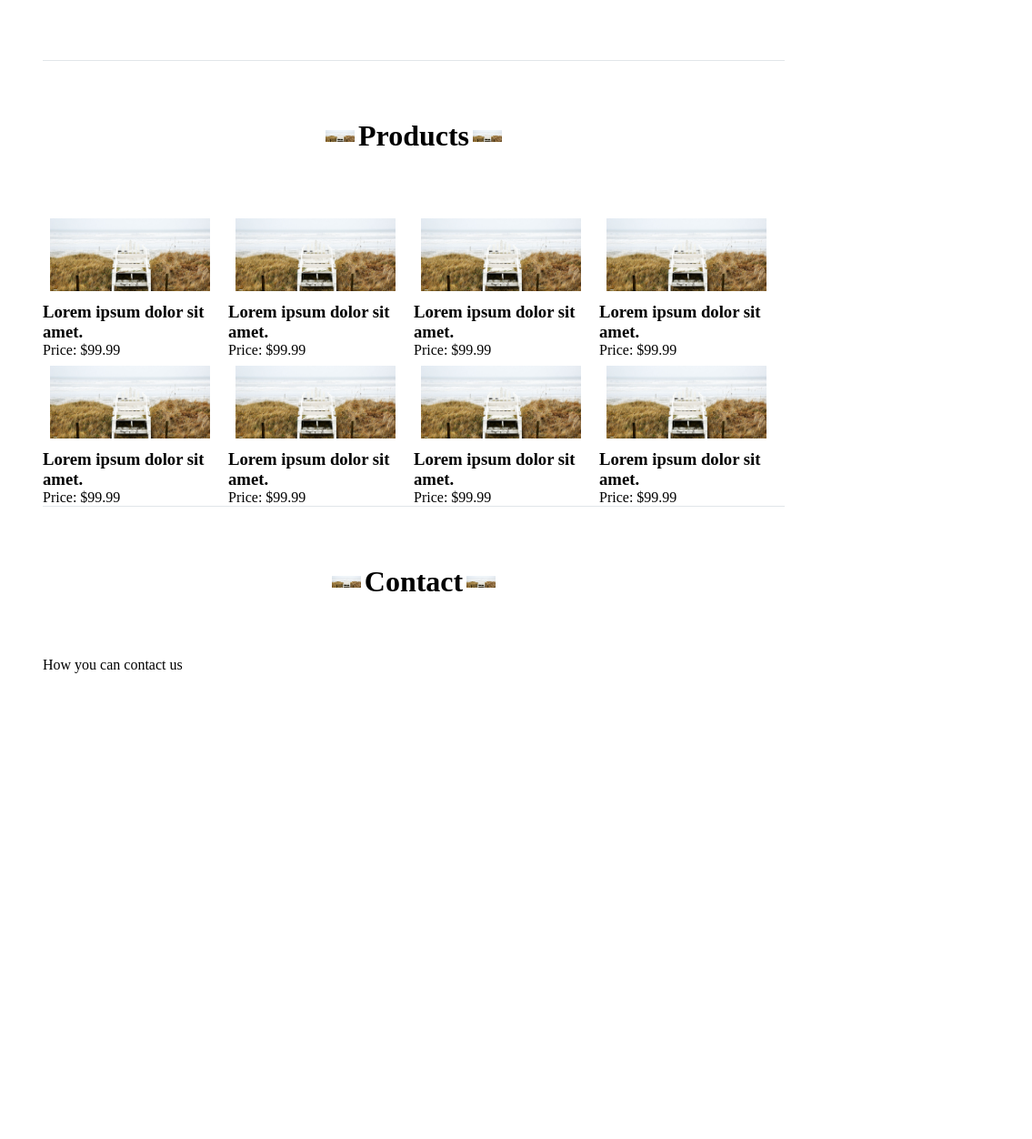
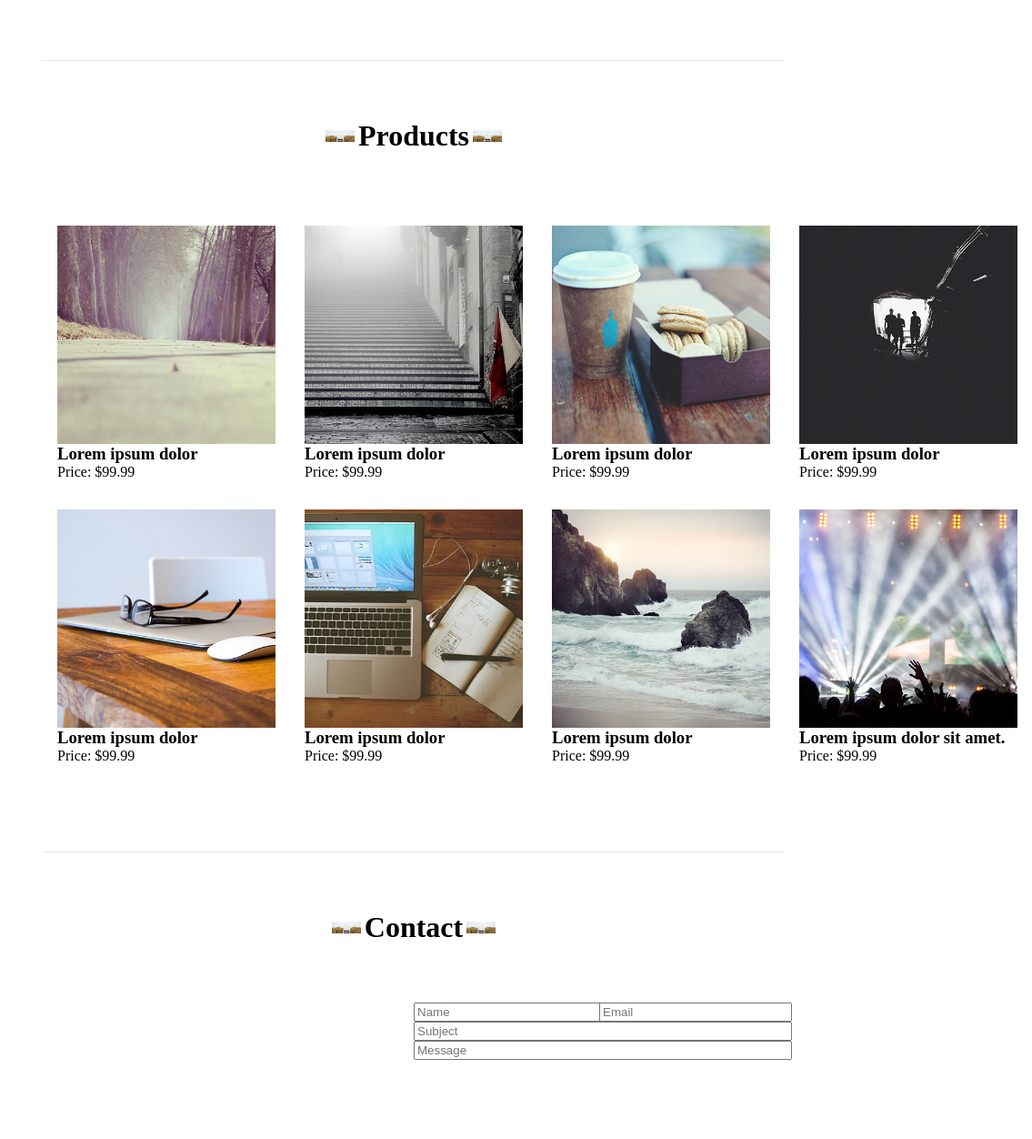
Before and after one commit to PowerPowder/y12ipttask2, a PHP site: page / in a window 1360 px wide. Shown: the part 1127-2379 px from the top of the page at 91% size, without its empty margins (225-1360 px from the left). Before the commit the page ends 1867 px from the top, so only its background shows below. Run offline with PHP 8.4, Linux system fonts and the light colour scheme; a map, chart or similar area stays blank; some libraries are stand-ins or nearby versions.

Commit message:
Added contact section, added suppliers database and fixed products database

```diff
--- a/index.php
+++ b/index.php
@@ -78,42 +78,42 @@
          </form> -->
          <div class="product-wrapper">
             <div class="product">
-               <img src="images/temp-background.jpg">
-               <h3>Lorem ipsum dolor sit amet.</h3>
+               <img src="images/products/product1.jpg">
+               <h3>Lorem ipsum dolor</h3>
                <p>Price: $99.99</p>
             </div>
             <div class="product">
-               <img src="images/temp-background.jpg">
-               <h3>Lorem ipsum dolor sit amet.</h3>
+               <img src="images/products/product2.jpg">
+               <h3>Lorem ipsum dolor</h3>
                <p>Price: $99.99</p>
             </div>
             <div class="product">
-               <img src="images/temp-background.jpg">
-               <h3>Lorem ipsum dolor sit amet.</h3>
+               <img src="images/products/product3.jpg">
+               <h3>Lorem ipsum dolor</h3>
                <p>Price: $99.99</p>
             </div>
             <div class="product">
-               <img src="images/temp-background.jpg">
-               <h3>Lorem ipsum dolor sit amet.</h3>
+               <img src="images/products/product4.jpg">
+               <h3>Lorem ipsum dolor</h3>
                <p>Price: $99.99</p>
             </div>
             <div class="product">
-               <img src="images/temp-background.jpg">
-               <h3>Lorem ipsum dolor sit amet.</h3>
+               <img src="images/products/product5.jpg">
+               <h3>Lorem ipsum dolor</h3>
                <p>Price: $99.99</p>
             </div>
             <div class="product">
-               <img src="images/temp-background.jpg">
-               <h3>Lorem ipsum dolor sit amet.</h3>
+               <img src="images/products/product6.jpg">
+               <h3>Lorem ipsum dolor</h3>
                <p>Price: $99.99</p>
             </div>
             <div class="product">
-               <img src="images/temp-background.jpg">
-               <h3>Lorem ipsum dolor sit amet.</h3>
+               <img src="images/products/product7.jpg">
+               <h3>Lorem ipsum dolor</h3>
                <p>Price: $99.99</p>
             </div>
             <div class="product">
-               <img src="images/temp-background.jpg">
+               <img src="images/products/product8.jpg">
                <h3>Lorem ipsum dolor sit amet.</h3>
                <p>Price: $99.99</p>
             </div>
@@ -129,7 +129,15 @@
       </div>
 
       <div class="section contact">
-         How you can contact us
+         <iframe class="map" src="https://maps.google.com/maps?q=Gosford&t=&z=13&ie=UTF8&iwloc=&output=embed" frameborder="0" scrolling="no" marginheight="0" marginwidth="0"></iframe>
+         <form class="contact-form">
+            <div class="test">
+               <input class="name" type="text" placeholder="Name">
+               <input class="email" type="email" placeholder="Email">
+            </div>
+            <input class="subject" type="text" placeholder="Subject">
+            <input class="message" type="text" placeholder="Message">
+         </form>
       </div>
    </div>
 </body>
--- a/styles.css
+++ b/styles.css
@@ -142,11 +142,44 @@ h1, h3, p, a, li, ul, html, body {
 .product-wrapper {
    display: grid;
    grid-template-columns: repeat(4, 1fr);
+   padding-bottom: 5em;
+}
+
+.product {
+   padding: 1em;
+   width: 15em;
 }
 
 .product img{
-   width: 11em;
-   height: 5em;
-   padding: 0.5em;
-   margin: 0 auto;
+   width: 15em;
+   height: 15em;
+   display: block;
+   margin: auto;
 }
+
+.contact {
+   display: grid;
+   grid-template-columns: 1fr 1fr;
+}
+
+.contact-form {
+   display: inline;
+}
+
+.map {
+   width: 100%;
+   height: 100%;
+}
+
+.test {
+   display: grid;
+   grid-template-columns: 1fr 1fr;
+}
+
+.name, .email {
+   width: 100%;
+}
+
+.subject, .message {
+   width: 100%;
+}
```
Also changed, not shown: images/products/product1.jpg (added), images/products/product2.jpg (added), images/products/product3.jpg (added), images/products/product4.jpg (added), images/products/product5.jpg (added), images/products/product6.jpg (added), images/products/product7.jpg (added), images/products/product8.jpg (added).
